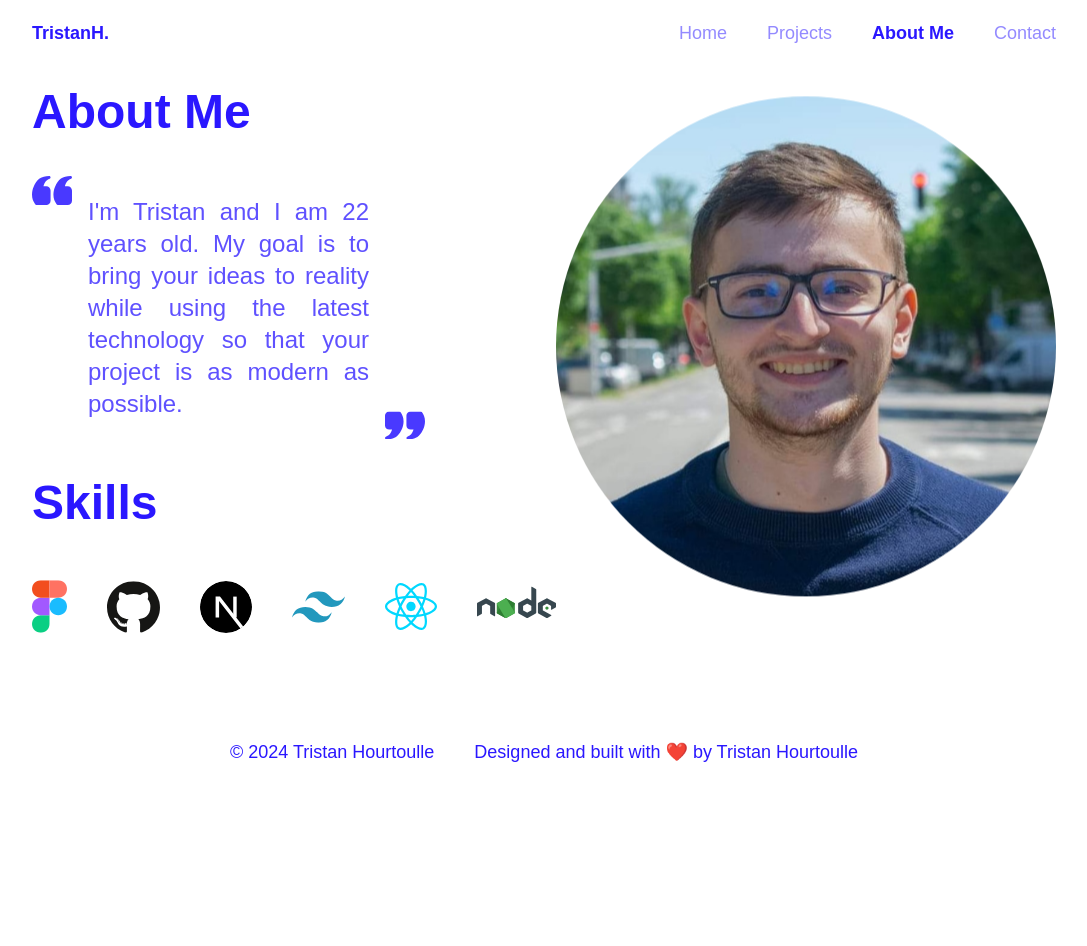
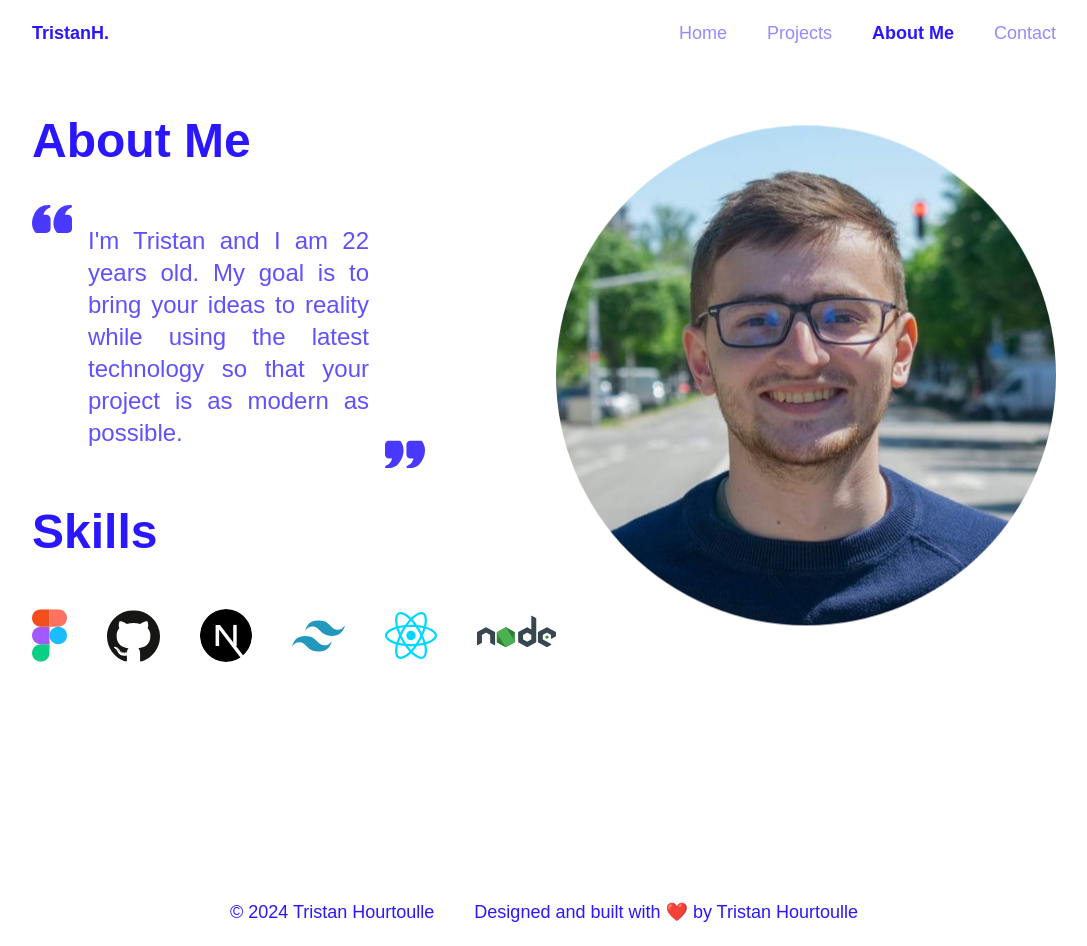
Before and after one commit to TristanHourtoulle/Portfolio-TristanH, a Next.js app: page /aboutme in a window 1280 px wide. Shown: the whole page, without its empty margins (96-1183 px from the left). Before the commit the page ends 800 px from the top, so only its background shows below. Built offline with nearby package versions, Linux system fonts and the light colour scheme.

Commit message:
fix: the size of the page to take all screen height

```diff
--- a/app/aboutme/page.tsx
+++ b/app/aboutme/page.tsx
@@ -11,8 +11,8 @@ export type pageProps = {};
 
 const page = (props: pageProps) => {
   return (
-    <div className="w-full h-[80vh] flex items-center justify-center">
-      <div className="flex flex-col items-start gap-10 mr-auto">
+    <div className="w-full min-h-screen flex items-center justify-center">
+      <div className="flex flex-col items-start gap-10 mr-auto mb-[10%]">
         <SectionTitle text="About Me" />
         <div className="w-full flex items-start justify-start gap-4 pr-[25%]">
           <Image
@@ -156,7 +156,7 @@ const page = (props: pageProps) => {
         alt="Tristan's profile picture"
         width={500}
         height={500}
-        className="rounded-full animate-light-bounce"
+        className="rounded-full animate-light-bounce mb-[10%]"
       />
     </div>
   );
```
